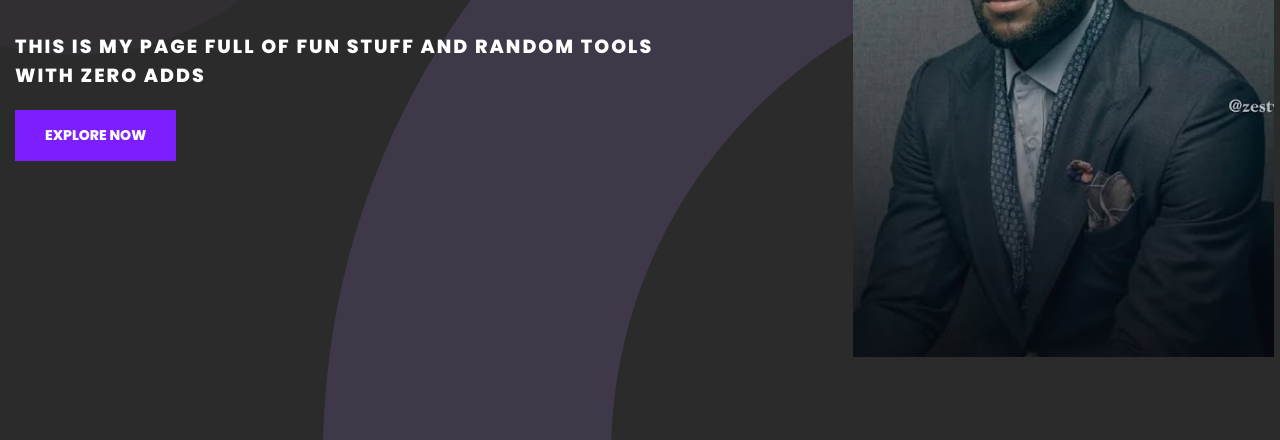
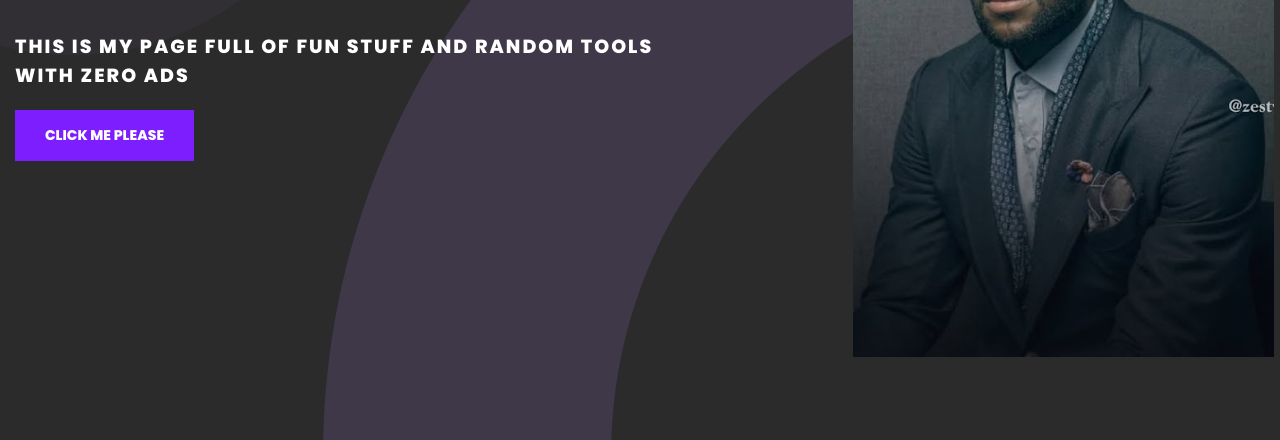
Before and after one commit to Null-peaks/HomePage2, a plain HTML site: page index.html in a window 1280 px wide. Shown: the part 360-800 px from the top of the page. Drawn offline with nearby package versions, Linux system fonts and the light colour scheme.

Commit message:
Update index.html

```diff
--- a/index.html
+++ b/index.html
@@ -35,8 +35,8 @@
         <div class="content">
           <div class="text">
             <h1>Welcome</h1>
-            <h5>This is my page full of fun stuff and random tools with zero adds</h5>
-            <a href="explore.html" class="cta">Explore Now</a>
+            <h5>This is my page full of fun stuff and random tools with zero ads</h5>
+            <a href="explore.html" class="cta">click me please</a>
           </div>
           <div class="watch-wrapper">
             <img src="images/watch.png" alt="Cool Graphic" />
```
